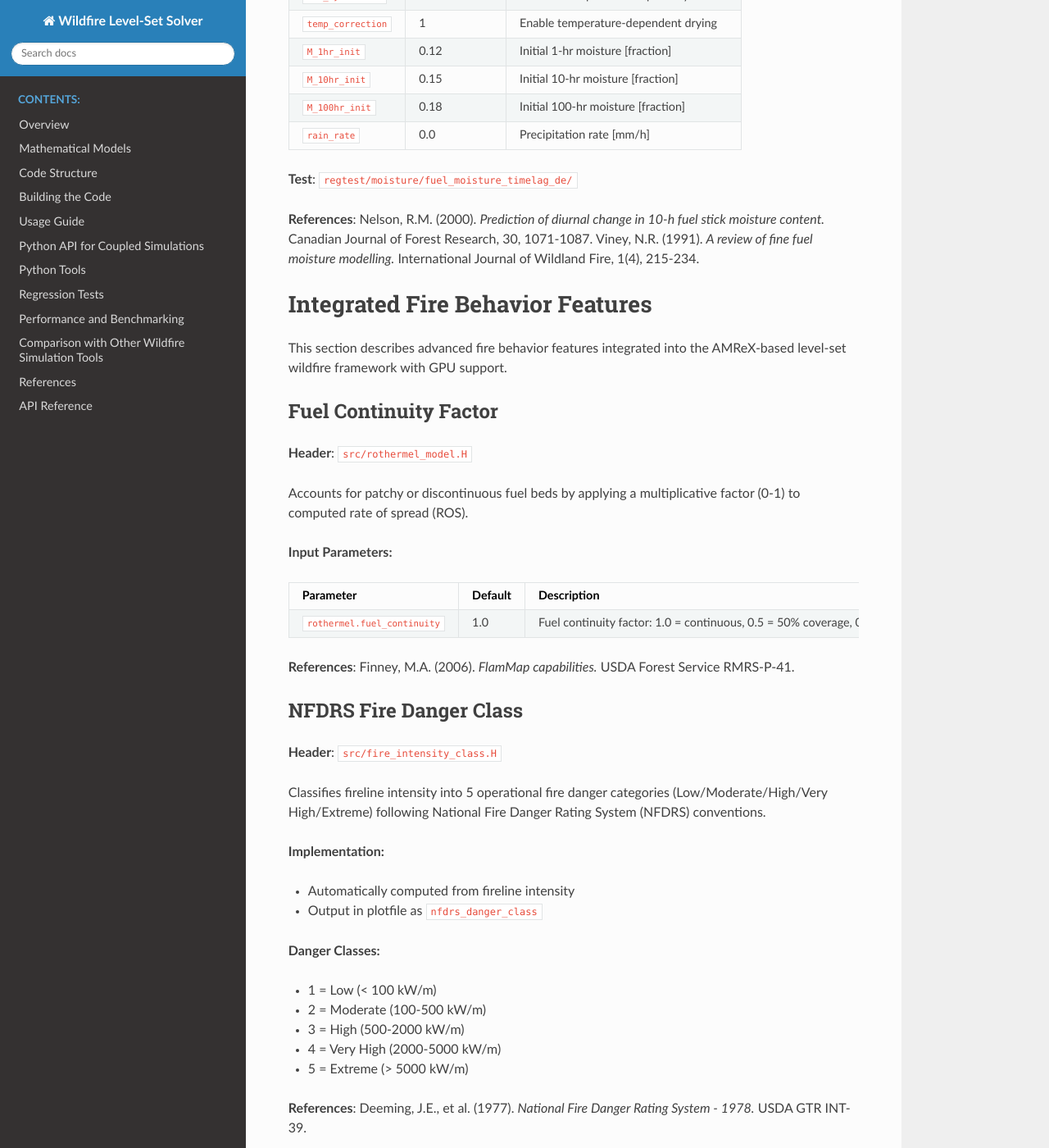
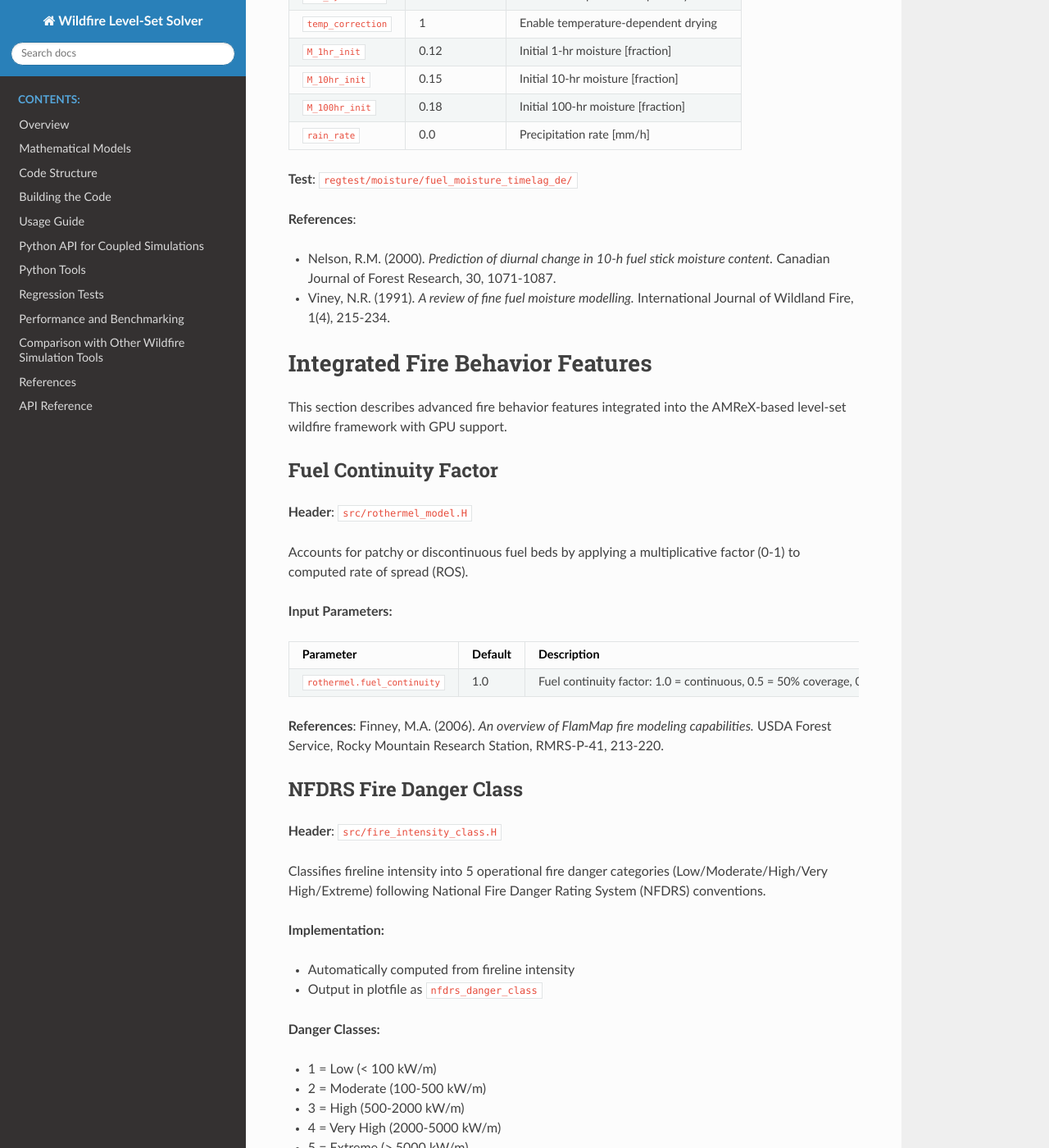
Before and after one commit to hgopalan/wildfire_levelset, a Sphinx documentation site: the page built from docs/new_features.rst, in a window 1280 px wide and 1400 px high, scrolled down 23577 px. Shown: the whole window at 82% size. Built offline with Sphinx 7.4.7 and the Read the Docs theme 3.1.0, drawn with Linux system fonts in a browser that asks for light colours; some of the changed text lies outside the part shown.

Commit message:
Finalize documentation professionalization and reference formatting

```diff
--- a/docs/new_features.rst
+++ b/docs/new_features.rst
@@ -1281,10 +1281,10 @@ Higher temperature accelerates drying by reducing effective time lag.
 
 **Test**: ``regtest/moisture/fuel_moisture_timelag_de/``
 
-**References**: Nelson, R.M. (2000). *Prediction of diurnal change in 10-h fuel
-stick moisture content.* Canadian Journal of Forest Research, 30, 1071-1087.
-Viney, N.R. (1991). *A review of fine fuel moisture modelling.* International
-Journal of Wildland Fire, 1(4), 215-234.
+**References**:
+
+* Nelson, R.M. (2000). *Prediction of diurnal change in 10-h fuel stick moisture content.* Canadian Journal of Forest Research, 30, 1071-1087.
+* Viney, N.R. (1991). *A review of fine fuel moisture modelling.* International Journal of Wildland Fire, 1(4), 215-234.
 
 
 Integrated Fire Behavior Features
@@ -1311,7 +1311,7 @@ Accounts for patchy or discontinuous fuel beds by applying a multiplicative fact
      - 1.0
      - Fuel continuity factor: 1.0 = continuous, 0.5 = 50% coverage, 0.0 = gaps
 
-**References**: Finney, M.A. (2006). *FlamMap capabilities.* USDA Forest Service RMRS-P-41.
+**References**: Finney, M.A. (2006). *An overview of FlamMap fire modeling capabilities.* USDA Forest Service, Rocky Mountain Research Station, RMRS-P-41, 213-220.
 
 
 NFDRS Fire Danger Class
```
Also changed, not shown: other parts of docs/new_features.rst (+5 -2 lines).
